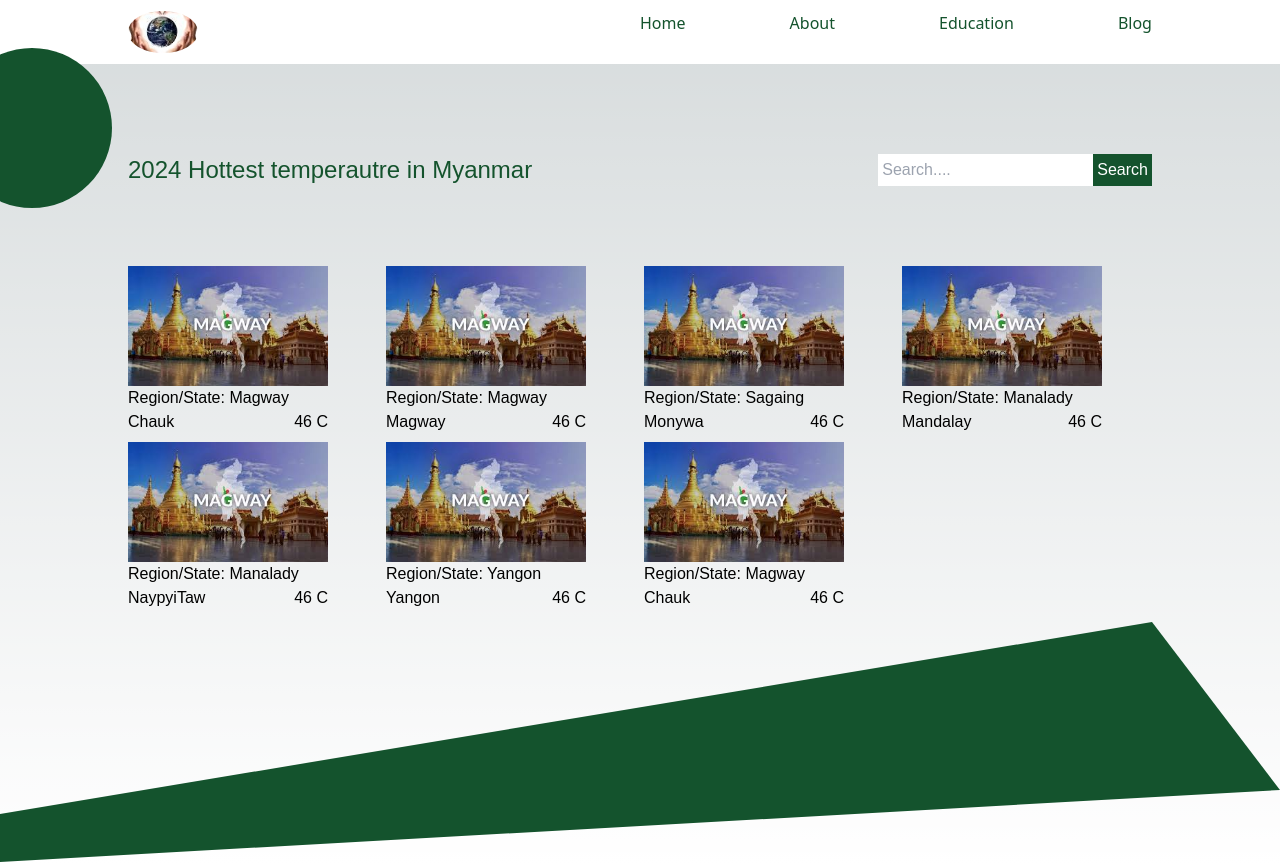
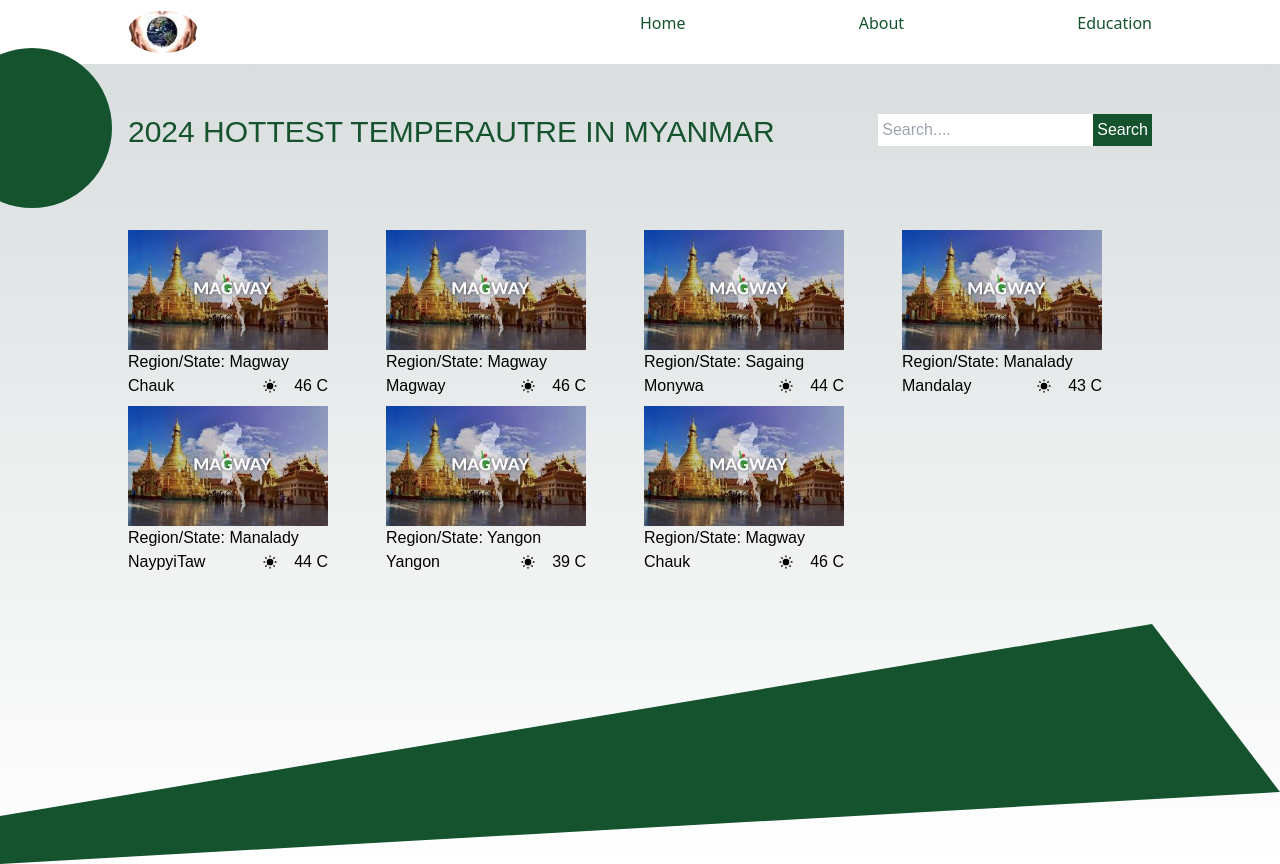
Before and after one commit to MohMohAung-devo/environment-project, a Next.js app: page /about in a window 1280 px wide. Built offline with nearby package versions, Linux system fonts and the light colour scheme.

Commit message:
feat-education

```diff
--- a/src/app/about/page.tsx
+++ b/src/app/about/page.tsx
@@ -1,35 +1,80 @@
-import React from "react";
+"use client";
+
+import React, { useState } from "react";
 import Photo from "../../../public/images (3).jpeg";
 import Image from "next/image";
 import { FaPagelines } from "react-icons/fa";
+import { TbSunFilled } from "react-icons/tb";
 export const page = () => {
+  const [colorState, setColorState] = useState("");
   const dataList = [
-    { id: 1, name: "Chauk", high: "46 C", region: "Magway", image: Photo },
-    { id: 2, name: "Magway", high: "46 C", region: "Magway", image: Photo },
-    { id: 3, name: "Monywa", high: "46 C", region: "Sagaing", image: Photo },
-    { id: 4, name: "Mandalay", high: "46 C", region: "Manalady", image: Photo },
+    {
+      id: 1,
+      name: "Chauk",
+      high: "46 C",
+      region: "Magway",
+      image: Photo,
+      icon: <TbSunFilled />,
+    },
+    {
+      id: 2,
+      name: "Magway",
+      high: "46 C",
+      region: "Magway",
+      image: Photo,
+      icon: <TbSunFilled />,
+    },
+    {
+      id: 3,
+      name: "Monywa",
+      high: "44 C",
+      region: "Sagaing",
+      image: Photo,
+      icon: <TbSunFilled />,
+    },
+    {
+      id: 4,
+      name: "Mandalay",
+      high: "43 C",
+      region: "Manalady",
+      image: Photo,
+      icon: <TbSunFilled />,
+    },
     {
       id: 5,
       name: "NaypyiTaw",
-      high: "46 C",
+      high: "44 C",
       region: "Manalady",
       image: Photo,
+      icon: <TbSunFilled />,
     },
-    { id: 6, name: "Yangon", high: "46 C", region: "Yangon", image: Photo },
-    { id: 7, name: "Chauk", high: "46 C", region: "Magway", image: Photo },
+    {
+      id: 6,
+      name: "Yangon",
+      high: "39 C",
+      region: "Yangon",
+      image: Photo,
+      icon: <TbSunFilled />,
+    },
+    {
+      id: 7,
+      name: "Chauk",
+      high: "46 C",
+      region: "Magway",
+      image: Photo,
+      icon: <TbSunFilled />,
+    },
   ];
+
   return (
     <div className="w-full h-screen relative">
       <div className="bg-green-900 absolute left-[-3rem] top-[-1rem] h-40 w-40 rounded-[50%]">
         {" "}
       </div>
-      <div>
-        {" "}
-        <FaPagelines size={30} color="red" style={{ marginTop: "3rem" }} />
-      </div>
-      <div className="w-4/5 h-[60vh] m-auto flex flex-col justify-center relative">
+
+      <div className="w-4/5 h-[70vh] m-auto flex flex-col justify-center relative">
         <div className="flex justify-between ">
-          <h1 className="text-2xl text-green-900">
+          <h1 className="text-3xl text-green-900 uppercase ">
             2024 Hottest temperautre in Myanmar
           </h1>
           <div>
@@ -51,7 +96,11 @@ export const page = () => {
               <div className="flex justify-between">
                 {" "}
                 <h3>{item.name}</h3>
-                <p>{item.high}</p>
+                <div className="flex justify-center items-center gap-4">
+                  <div> {item.icon}</div>
+
+                  <p>{item.high}</p>
+                </div>
               </div>
             </div>
           ))}
--- a/src/app/education/page.tsx
+++ b/src/app/education/page.tsx
@@ -4,11 +4,12 @@ const page = () => {
   return (
     <div className="w-full h-screen ">
       <div className="w-4/5 h-[70vh] m-auto flex flex-col justify-center ">
-        <div className="w-2/3 m-auto">
-          <h1 className=" text-4xl text-green-900">
+        <div className="w-2/3 m-auto flex flex-col items-center text-center  justify-center">
+          <h1 className=" text-3xl text-green-900 font-bold">
             Learn How to Reduce Carbon Dioxide Emissions and Promote Plant
             Growth
           </h1>
+
           <p className="text-lg mt-8 mb-7">
             Climate change is a pressing issue that affects us all. By taking
             simple actions in our daily lives, we can reduce carbon dioxide
@@ -17,24 +18,35 @@ const page = () => {
         </div>
 
         <div className="grid grid-cols-2 gap-4 mt-7">
-          <div className="w-4/5 h-[35vh] bg-green-900 p-3 text-white rounded-lg">
+          <div className="w-4/5 h-[35vh] p-3 text-black rounded-lg">
             <h2 className="text-2xl mb-5">Reduce Carbon Dioxide Emissions</h2>
+            <div className="w-full h-20vh">
+              <video controls style={{ width: "100%", height: "300px" }}>
+                <source src="video1.mp4" type="video/mp4" height={100} />
+              </video>
+            </div>
             <p>
               Carbon dioxide (CO2) is a major greenhouse gas that contributes to
               global warming. Here are some ways you can reduce your carbon
               footprint:
             </p>
           </div>
-          <div className="w-4/5 h-[35vh] bg-green-900 p-3 text-white rounded-lg">
+          <div className="w-4/5 h-[35vh]  p-3 text-black rounded-lg">
             <h2 className="text-2xl mb-5">
               Promote Plant Growth and Reduce Deforestation
             </h2>
+
+            <div className="w-full h-20vh">
+              <video controls style={{ width: "100%", height: "300px" }}>
+                <source src="video1.mp4" type="video/mp4" height={100} />
+              </video>
+            </div>
             <p>
               Plants play a crucial role in absorbing carbon dioxide and
               releasing oxygen. Here how you can help promote plant growth and
               protect forests:
             </p>
-            <ul>
+            {/* <ul>
               <li>Plant trees and native vegetation in your community.</li>
               <li>Support reforestation and afforestation projects.</li>
               <li>
@@ -47,7 +59,7 @@ const page = () => {
                 Learn about the importance of biodiversity and ecosystem
                 conservation.
               </li>
-            </ul>
+            </ul> */}
           </div>
         </div>
       </div>
--- a/src/app/page.tsx
+++ b/src/app/page.tsx
@@ -1,8 +1,4 @@
 import React from "react";
-import Photo from "../../public/gfs-temperature-at-1300-utc-on-march-11-2024.webp";
-import Photo1 from "../../public/istockphoto-1371476360-170667a.webp";
-import Photo2 from "../../public/worldPhoto.png";
-import Photo3 from "../../public/careWorld.png";
 import Photo4 from "../../public/wallpaperWorld.png";
 import Image from "next/image";
 const page = () => {
@@ -18,28 +14,38 @@ const page = () => {
       >
         <div className="max-w-screen-2xl h-[65vh]  m-auto flex flex-row justify-between items-center align-middle py-0 px-10">
           <div className="w-2/4 h-[100%] flex flex-col justify-center  px-5">
-            <h1 className="text-6xl text-white font-bold">Live Well</h1>
-            <h1 className="text-3xl text-white mt-5">Eat well</h1>
+            <h1 className="text-3xl text-white font-thin uppercase">
+              hottest temperaute at Myanmar in 2024
+            </h1>
+            <h1 className="text-4xl text-white mt-5 uppercase">
+              Take care world
+            </h1>
             <h1 className="text-3xl text-white mt-5">Life Happy</h1>
-            <h1 className="text-1xl text-black-900 mt-5">
-              Play plant for future world , to survive my future children
+            <h1 className="text-1xl text-white mt-5 ">
+              Play plant for future world , to survive our children
             </h1>
-            <button className="text-1xl w-40 p-2 transition delay-300 duration-300 ease-in-out border-2 border-white bg-white rounded-lg mt-5">
+            <button className="text-1xl w-40 p-2 transition delay-300 duration-300 ease-in-out border-2 border-white bg-white  text-green-900 rounded-lg mt-5">
               More
             </button>
           </div>
           <div className="w-2/4 h-[100%] flex flex-col justify-center  items-center ">
-            <Image src={Photo4} alt="" width={700} height={300}  style={{ borderRadius: "50%"}}/>
+            <Image
+              src={Photo4}
+              alt=""
+              width={700}
+              height={300}
+              style={{ borderRadius: "50%" }}
+            />
           </div>
         </div>
       </div>
-      <div className="w-1/3 m-auto h-[35vh]    flex flex-col  justify-center items-center ">
+      <div className="w-3/4 m-auto h-[35vh]   flex flex-col  justify-center items-center ">
         <h2 className="text-3xl   text-green-900">
           Take Action Against Climate Change
         </h2>
-        <p className="text-lg mt-4 text-center max-w-md">
+        <p className="text-lg mt-4 text-center  uppercase border-b-2 border-green-900">
           High temperatures pose a threat to our planet. See the impact and
-          learn how you can help:
+          learn how you can help
         </p>
       </div>
     </div>
--- a/src/nav/NavBar.tsx
+++ b/src/nav/NavBar.tsx
@@ -1,13 +1,16 @@
-import React from "react";
+"use client";
+
+import React, { useState } from "react";
 import Link from "next/link";
 import Photo from "../../public/careWorld.png";
 import Image from "next/image";
 const NavBar = () => {
+  const [activeColor, setActiveColor] = useState("");
   const menuList = [
     { id: 1, name: "Home", link: "/" },
     { id: 2, name: "About", link: "/about" },
     { id: 3, name: "Education", link: "/education" },
-    { id: 4, name: "Blog", link: "/blog" },
+    // { id: 4, name: "Blog", link: "/blog" },
   ];
   return (
     <div className="flex w-full h-[8vh] bg-white font-sans">
```
Also changed, not shown: 2 other files (tests, documents, lock files or other folders).
